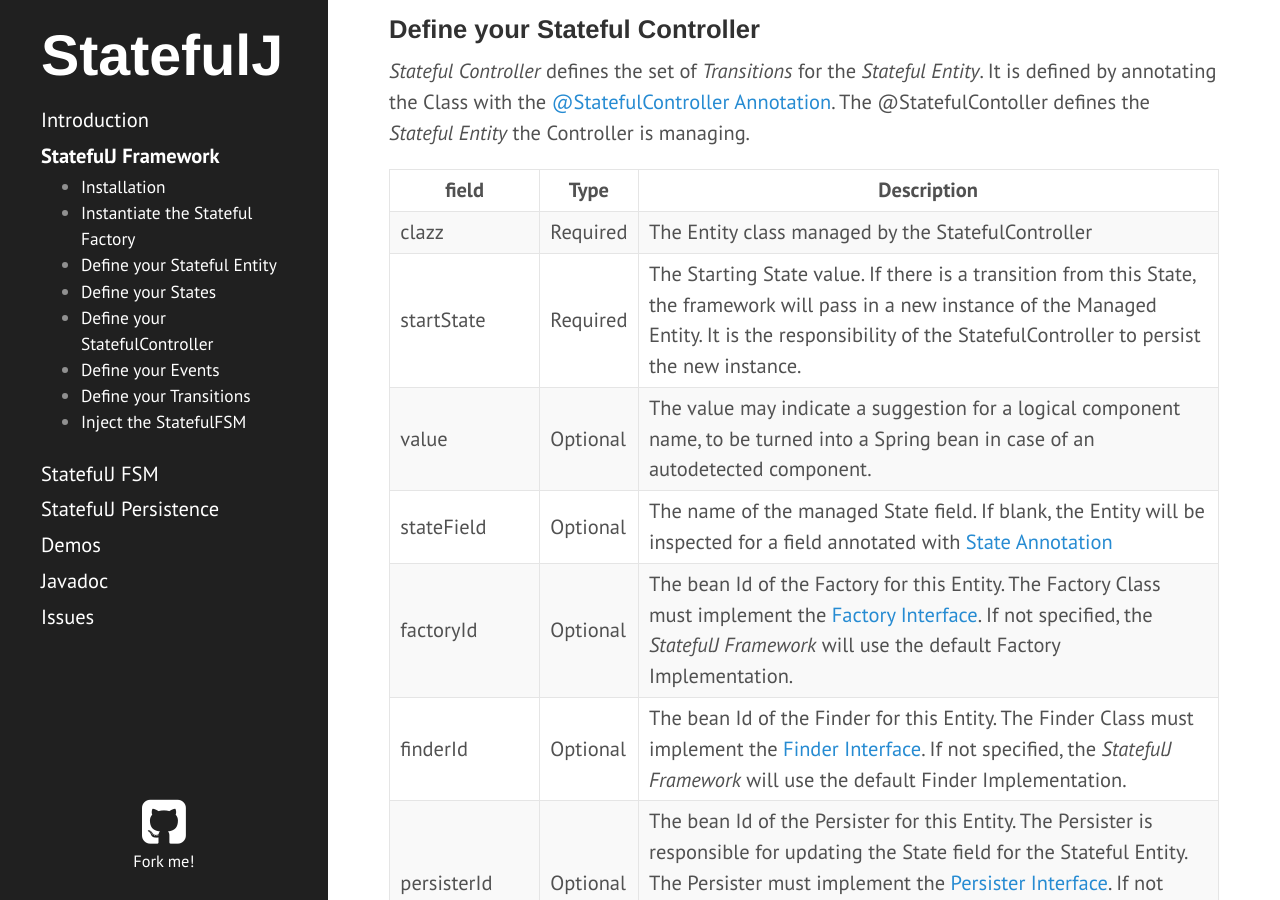
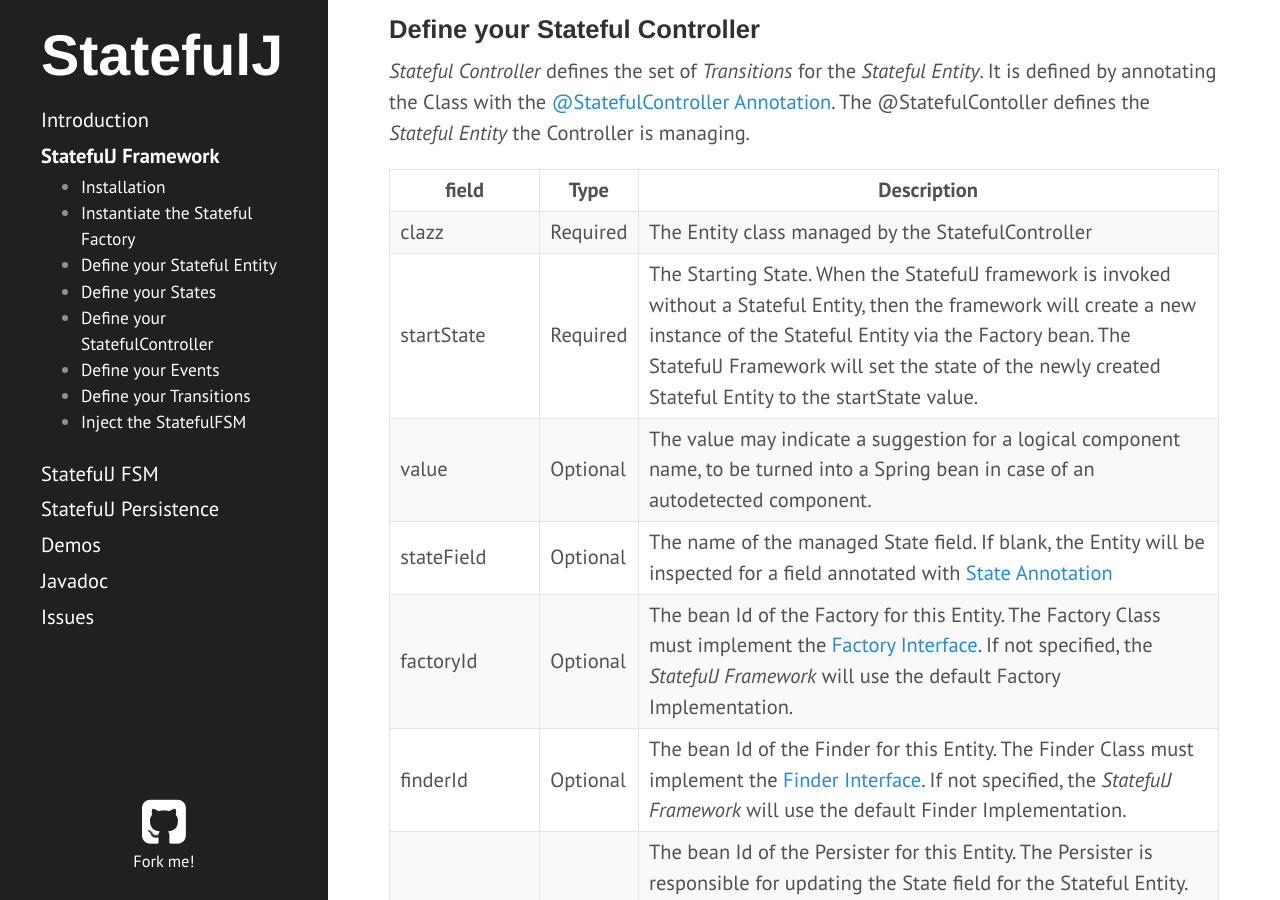
Before and after one commit to statefulj/statefulj, a Jekyll site: the page built from framework.md, in a window 1280 px wide and 900 px high, scrolled down 5833 px. Built offline with Jekyll 4.4.1, drawn with Linux system fonts in a browser that asks for light colours; Markdown is read by kramdown in place of the engine named in the settings; some of the changed text lies outside the part shown.

Commit message:
Clarify startState

```diff
--- a/framework.md
+++ b/framework.md
@@ -5,7 +5,7 @@ title: StatefulJ Framework
 
 The *StatefulJ Framework* leverages [*StatefulJ FSM*](/fsm), [*StatefulJ Persistence*](/persistence/) and [Spring Data](http://projects.spring.io/spring-data/) to seamlessly integrate
 StatefulJ into your Application.  Using Annotations to define your State Model, StatefulJ will auto generate the FSM
-infrastructure, bind with with *Endpoint Providers* and manage all State Persistence.
+infrastructure, bind with the optional *Endpoint Providers* and manage all State Persistence.
 
 ## <a href="#installation"></a> Installation
 
@@ -237,7 +237,7 @@ Class with the [@StatefulController Annotation](/public/javadoc/org/statefulj/fr
 | field     	      |   Type    	| Description |
 |-----      	      |-----    	|----     |
 | clazz			      | Required 	| The Entity class managed by the StatefulController |
-| startState	      | Required	|  The Starting State value.  If there is a transition from this State, the framework will pass in a new instance of the Managed Entity.  It is the responsibility of the StatefulController to persist the new instance. |
+| startState	      | Required	| The Starting State.  When the StatefulJ framework is invoked without a Stateful Entity, then the framework will create a new instance of the Stateful Entity via the Factory bean. The StatefulJ Framework will set the state of the newly created Stateful Entity to the startState value. |
 | value     	      | Optional	| The value may indicate a suggestion for a logical component name, to be turned into a Spring bean in case of an autodetected component. |
 | stateField	      | Optional	| The name of the managed State field.  If blank, the Entity will be inspected for a field annotated with [State Annotation](/public/javadoc/org/statefulj/persistence/annotations/State.html) |
 | factoryId		      | Optional	| The bean Id of the Factory for this Entity.  The Factory Class must implement the [Factory Interface](/public/javadoc/org/statefulj/framework/core/model/Factory.html).  If not specified, the *StatefulJ Framework* will use the default Factory Implementation. |
```
